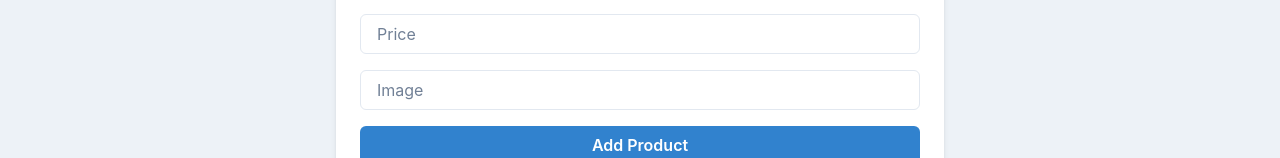
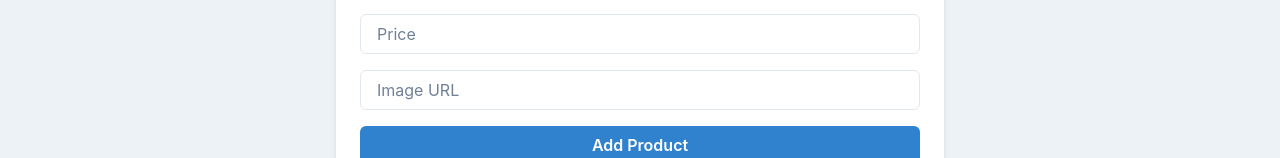
Before and after one commit to Hamid-0/dynamic-store, a React (Vite) app in the folder frontend/: page /create in a window 1280 px wide. Shown: the part 242-400 px from the top of the page. Built offline with nearby package versions, Linux system fonts and the light colour scheme.

Commit message:
fix: improve code formatting and consistency in CreatePage component

```diff
--- a/frontend/src/pages/CreatePage.jsx
+++ b/frontend/src/pages/CreatePage.jsx
@@ -1,4 +1,4 @@
-import { Container, VStack, Heading, Box, useColorModeValue, Input, Button} from "@chakra-ui/react";
+import { Container, VStack, Heading, Box, useColorModeValue, Input, Button } from "@chakra-ui/react";
 import { useState } from "react";
 
 const CreatePage = () => {
@@ -7,7 +7,7 @@ const CreatePage = () => {
         price: "",
         image: ""
     })
-    const handleAddProduct= () =>{
+    const handleAddProduct = () => {
         console.log(newProduct)
     }
     return (
@@ -20,26 +20,26 @@ const CreatePage = () => {
                 </Heading>
                 <Box
                     w={"full"}
-                    bg={useColorModeValue("white","gray.800") }
+                    bg={useColorModeValue("white", "gray.800")}
                     p={6} rounded={"lg"} shadow={"md"}
                 >
                     <VStack
-                    spacing={4}
+                        spacing={4}
                     >
                         <Input placeholder="Product Name"
                             name="name"
                             value={newProduct.name}
-                            onChange={(e)=> setNewProduct({...newProduct,name: e.target.value})}
+                            onChange={(e) => setNewProduct({ ...newProduct, name: e.target.value })}
                         />
                         <Input placeholder="Price"
                             name="price"
                             value={newProduct.price}
-                            onChange={(e)=> setNewProduct({...newProduct,price: e.target.value})}
+                            onChange={(e) => setNewProduct({ ...newProduct, price: e.target.value })}
                         />
-                        <Input placeholder="Image"
+                        <Input placeholder="Image URL"
                             name="image"
                             value={newProduct.image}
-                            onChange={(e)=> setNewProduct({...newProduct,image: e.target.value})}
+                            onChange={(e) => setNewProduct({ ...newProduct, image: e.target.value })}
                         />
                         <Button colorScheme="blue" onClick={handleAddProduct} w={'full'}>Add Product</Button>
 
```
